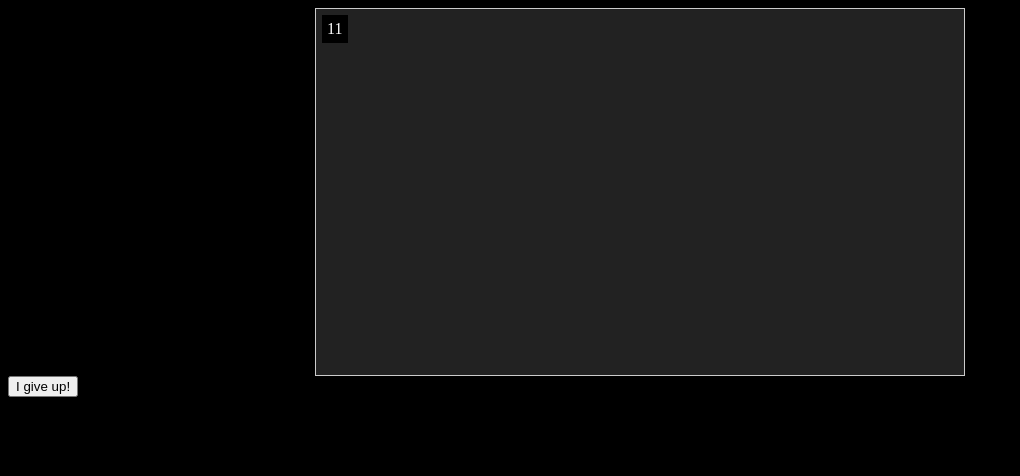
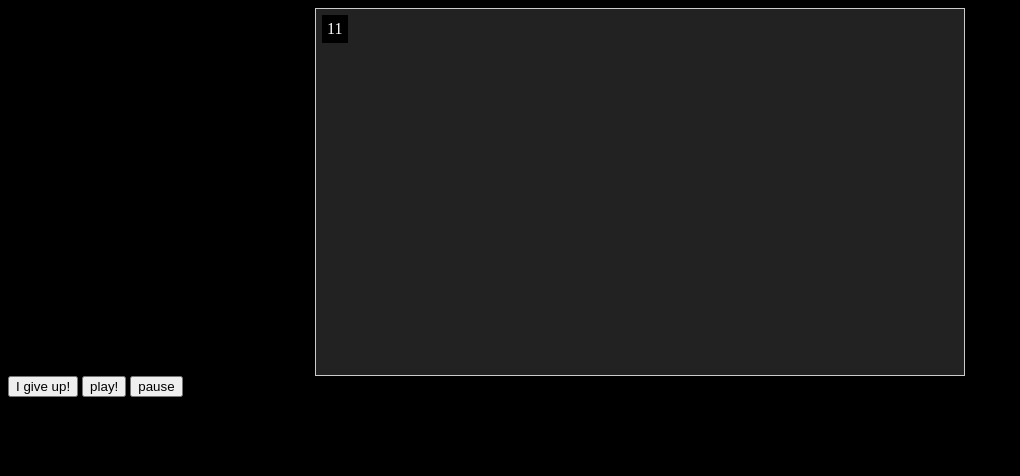
Before and after one commit to fczuardi-trash/openvideopuzzle, a Python web app: template templates/index.html in a window 1280 px wide. Shown: the top 476 px of the page, without its empty margins (0-1020 px from the left). Run offline with Jinja, Linux system fonts and the light colour scheme; the template is opened without the code that fills it, so the values that code supplies are empty.

Commit message:
play and pause buttons

```diff
--- a/templates/index.html
+++ b/templates/index.html
@@ -106,6 +106,15 @@ function solve(){
         piece_element.className = 'piece pos'+(i+1)
     }
 }
+
+function playVideo(){
+    document.getElementById('puzzle_image').play()
+}
+
+function pauseVideo(){
+    document.getElementById('puzzle_image').pause()
+}
+
 </script>
 </head>
 <body>
@@ -127,5 +136,7 @@ function solve(){
     <div onclick="pieceClicked(this)" id="p12" class="piece"><canvas width="160" height="120" id="c12"></canvas></div>
 </div>
 <input type="button" value="I give up!" onclick="solve()">
+<input type="button" value="play!" onclick="playVideo()">
+<input type="button" value="pause" onclick="pauseVideo()">
 </body>
 </html>
```
